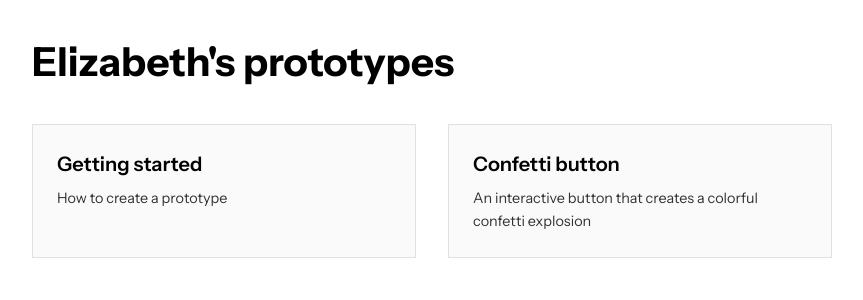
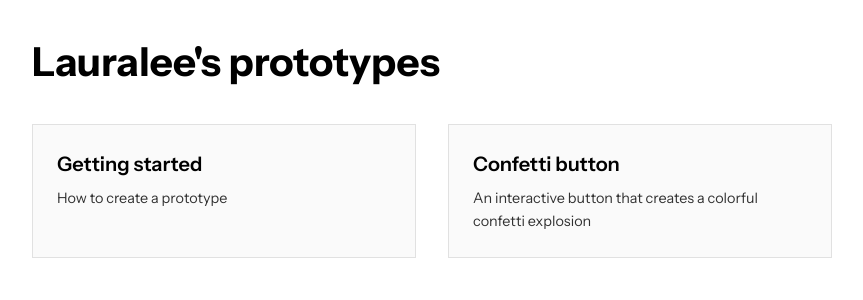
Before and after one commit to flores8/prototyping-with-cursor, a Next.js app: page / in a window 1280 px wide. Shown: the top 300 px of the page, without its empty margins (0-863 px from the left). Built offline with nearby package versions, Linux system fonts and the light colour scheme.

Commit message:
got app set up and updated with my name

```diff
--- a/app/layout.tsx
+++ b/app/layout.tsx
@@ -22,7 +22,7 @@ const geistMono = Geist_Mono({
 });
 
 export const metadata: Metadata = {
-  title: "Elizabeth's prototypes",
+  title: "Lauralee's prototypes",
   description: "The home for all my prototypes",
   icons: {
     icon: [
--- a/app/page.tsx
+++ b/app/page.tsx
@@ -26,7 +26,7 @@ export default function Home() {
   return (
     <div className={`${styles.container} ${instrumentSans.className}`}>
       <header className={styles.header}>
-        <h1>Elizabeth's prototypes</h1>
+        <h1>Lauralee's prototypes</h1>
       </header>
 
       <main>
```
